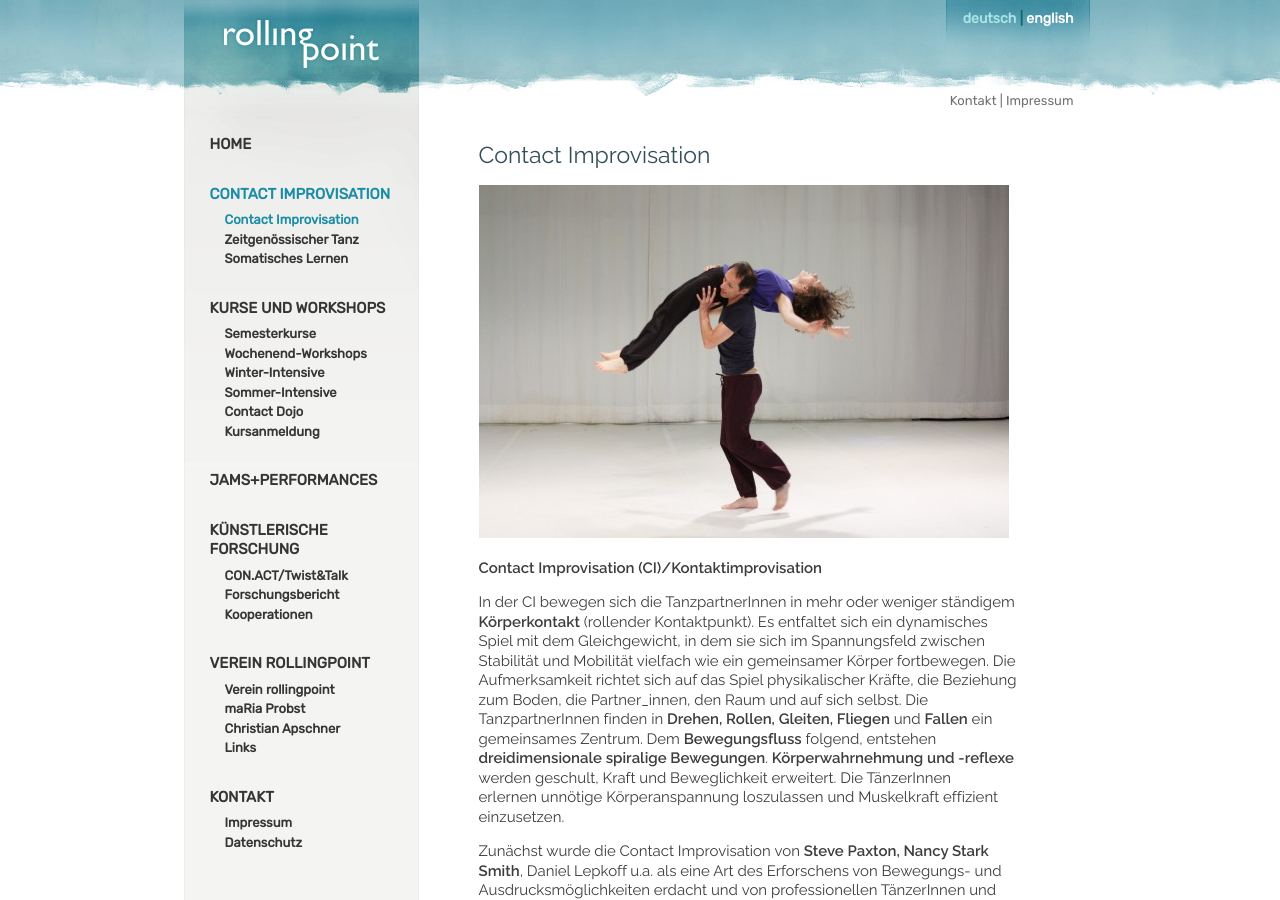
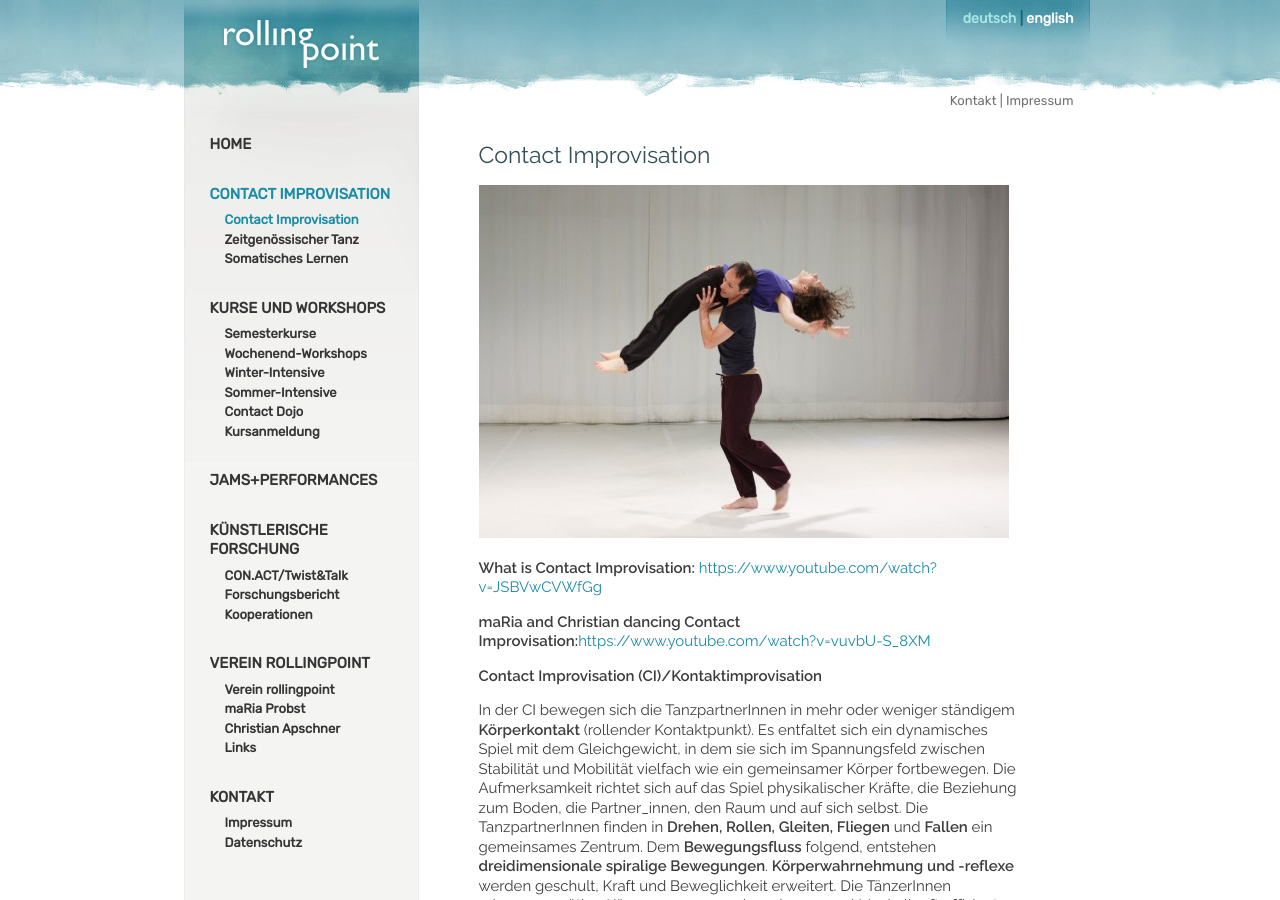
Before and after one commit to manulari/rollingpointat, a Jekyll site: the page built from _pages_de/contact-improvisation.md, in a window 1280 px wide and 900 px high. Built offline with Jekyll 4.4.1, drawn with Linux system fonts in a browser that asks for light colours; comment, search, counter and statistics services are not loaded.

Commit message:
Update page (de) “contact-improvisation”

```diff
--- a/_pages_de/contact-improvisation.md
+++ b/_pages_de/contact-improvisation.md
@@ -6,6 +6,10 @@ other_lang: /en/contact-improvisation
 # Contact Improvisation
 
 ![](/assets/uploads/home_1940-2.jpg)
+
+**What is Contact Improvisation:** <https://www.youtube.com/watch?v=JSBVwCVWfGg>
+
+**maRia and Christian dancing Contact Improvisation:**<https://www.youtube.com/watch?v=vuvbU-S_8XM>
 
 **Contact Improvisation (CI)/Kontaktimprovisation**
 
```
